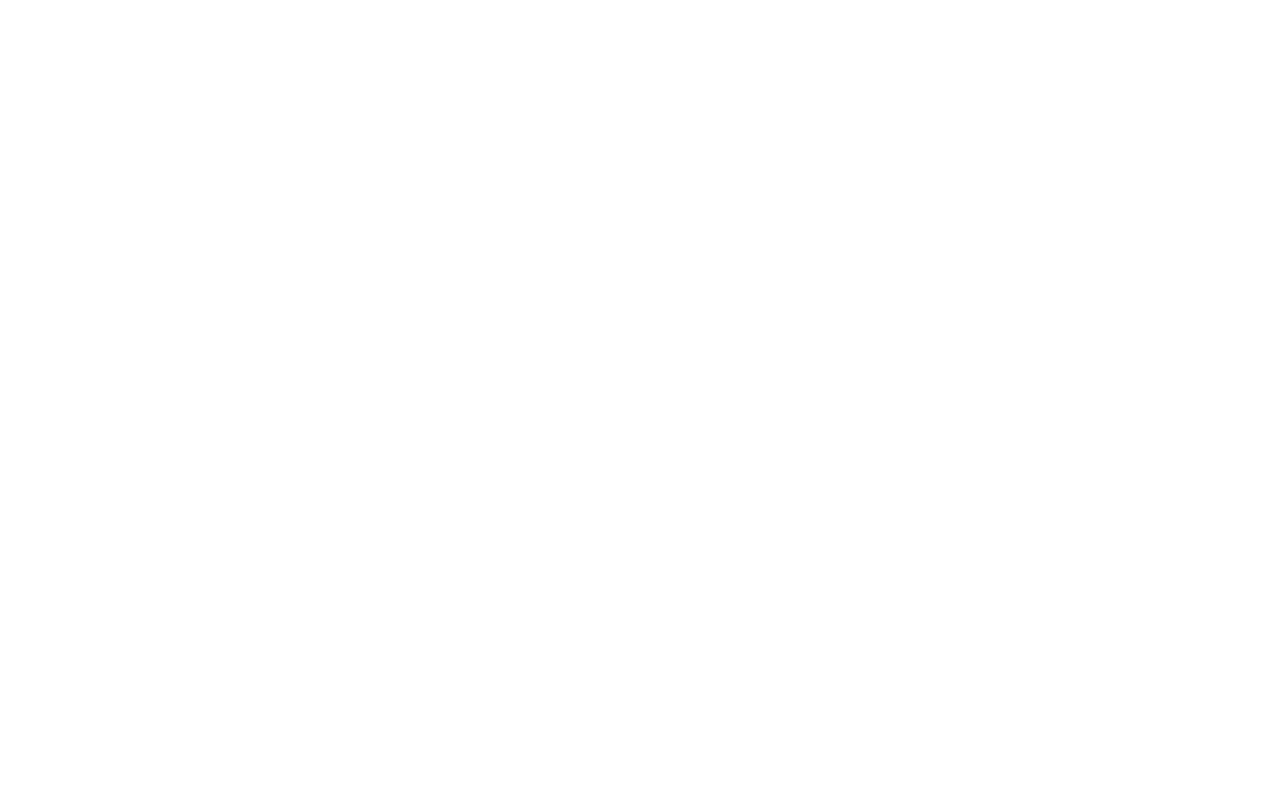
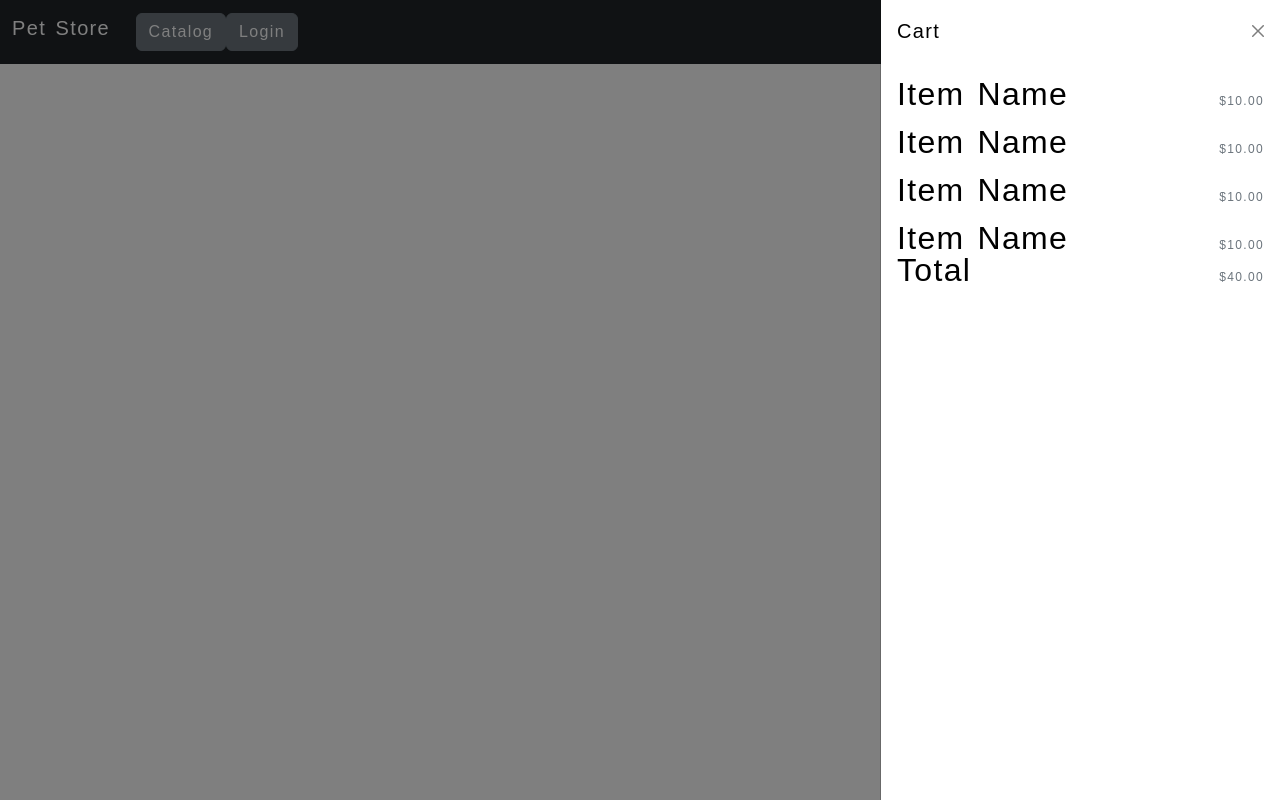
Before and after one commit to Benjamin-Lea/PetStore, a React (Create React App) app in the folder lists/: page /cart in a window 1280 px wide. Before the commit this address had no page. Built offline with nearby package versions, Linux system fonts and the light colour scheme.

Commit message:
Refactored the catalog page, Created Cart skeleton viewable at /cart for now. There is code for the interfacing with the cart next

```diff
--- a/lists/package.json
+++ b/lists/package.json
@@ -9,6 +9,7 @@
     "bootstrap": "^5.2.3",
     "datatables.net-dt": "^1.13.4",
     "react": "^18.2.0",
+    "react-bootstrap": "^2.7.2",
     "react-data-table-component": "^7.5.3",
     "react-dom": "^18.2.0",
     "react-router-dom": "^6.9.0",
--- a/lists/src/App.js
+++ b/lists/src/App.js
@@ -1,9 +1,12 @@
 // Information from https://reactrouter.com/en/main/start/examples
 import * as React from "react";
-import {Routes, Route, Outlet, Link } from "react-router-dom";
+import { Routes, Route, Outlet, Link } from "react-router-dom";
+import { Offcanvas, Button } from "react-bootstrap";
 import Admin from './admin/Admin.js';
 import Home from './home/Home.js';
 import Catalog from './Catalog/Catalog.js';
+import Cart from "./Cart/Cart.js";
+
 
 export default function App() {
   return (
@@ -13,6 +16,7 @@
           <Route index element={<Home />} />
           <Route path="/admin" element={<Admin />} />
           <Route path="/catalog" element={<Catalog />} />
+          <Route path="/cart" element={<Cart />} />
         </Route>
       </Routes>
     </div>
@@ -22,15 +26,37 @@
 function Layout() {
   return (
     <div>
-      <nav class="navbar navbar-expand navbar-dark bg-dark">
+      <nav class="navbar navbar-expand navbar-dark bg-dark sticky-top">
         <div class="container-fluid">
           <div>
             <Link to="/" class="navbar-brand" > Pet Store </Link>
-          <Link to="/catalog" class="btn btn-secondary"> Catalog </Link>
+            <Link to="/catalog" class="btn btn-secondary space-right2"> Catalog </Link>
+              <Link to="/admin" class="btn btn-secondary"> Login </Link>
           </div>
           <ul class="navbar-nav">
             <li class="nav-item">
-                <Link to="/admin" class="btn btn-secondary"> Login </Link>
+            <Button style={{ width: "3rem", height: "3rem", position: "relative" }} variant="outline-primary" className="rounded-circle bg-white">
+              <svg viewBox="0 0 24 24" fill="none" xmlns="http://www.w3.org/2000/svg">
+                <g id="SVGRepo_bgCarrier" stroke-width="0"></g>
+                <g id="SVGRepo_tracerCarrier" stroke-linecap="round" stroke-linejoin="round">
+                </g><g id="SVGRepo_iconCarrier">
+                  <path d="M4.78571 5H18.2251C19.5903 5 20.5542 6.33739 20.1225 7.63246L18.4558 12.6325C18.1836 13.4491 17.4193 14 16.5585 14H6.07142M4.78571 5L4.74531 4.71716C4.60455 3.73186 3.76071 3 2.76541 3H2M4.78571 5L6.07142 14M6.07142 14L6.25469 15.2828C6.39545 16.2681 7.23929 17 8.23459 17H17M17 17C15.8954 17 15 17.8954 15 19C15 20.1046 15.8954 21 17 21C18.1046 21 19 20.1046 19 19C19 17.8954 18.1046 17 17 17ZM11 19C11 20.1046 10.1046 21 9 21C7.89543 21 7 20.1046 7 19C7 17.8954 7.89543 17 9 17C10.1046 17 11 17.8954 11 19Z" stroke="#000000" stroke-width="1.5" stroke-linecap="round" stroke-linejoin="round"></path>
+                </g>
+              </svg>
+              <div
+                className="rounded-circle bg-danger d-flex justify-content-center align-items-center"
+                style={{
+                  color: "white",
+                  position: "absolute",
+                  width: "1.5rem",
+                  height: "1.5rem",
+                  bottom: "0",
+                  right: "0",
+                  transform: "translate(25%, 25%)"
+                }}
+                >3
+              </div>
+            </Button>
             </li>
           </ul>
         </div>
--- /dev/null
+++ b/lists/src/Cart/Cart.js
@@ -0,0 +1,59 @@
+import React, { Component } from 'react';
+import { Offcanvas } from 'react-bootstrap';
+import '../app.css';
+import 'bootstrap/dist/css/bootstrap.min.css';
+
+class Cart extends Component {
+    constructor() {
+        super();
+        this.state = {
+            open: true,
+            cart: {}
+        };
+    }
+
+    // our cart is stored in local storage as a dictionary (id, quantity)
+    componentDidMount() {
+        // get the cart from local storage
+        // var cart = JSON.parse(localStorage.getItem('cart'));
+    }
+
+    render() {
+        return(
+            <Offcanvas show={this.state.open} onHide={() => this.setState({ open: false })} placement="end">
+                <Offcanvas.Header closeButton>
+                    <Offcanvas.Title>Cart</Offcanvas.Title>
+                </Offcanvas.Header>
+                <Offcanvas.Body>
+                    <div className="d-flex flex-column" style={{ gap: "1rem" }}>
+                        <div className="d-flex justify-content-between align-items-baseline">
+                            <span className="fs-2">Item Name</span>
+                            <span className="ms-2 text-muted"> $10.00</span>
+                        </div>
+                        <div className="d-flex justify-content-between align-items-baseline">
+                            <span className="fs-2">Item Name</span>
+                            <span className="ms-2 text-muted"> $10.00</span>
+                        </div>
+                        <div className="d-flex justify-content-between align-items-baseline">
+                            <span className="fs-2">Item Name</span>
+                            <span className="ms-2 text-muted"> $10.00</span>
+                        </div>
+                        <div className="d-flex justify-content-between align-items-baseline">
+                            <span className="fs-2">Item Name</span>
+                            <span className="ms-2 text-muted"> $10.00</span>
+                            </div>
+                    </div>
+                    <div className="d-flex flex-column" style={{ gap: "1rem" }}>
+                        <div className="d-flex justify-content-between align-items-baseline">
+                            <span className="fs-2">Total</span>
+                            <span className="ms-2 text-muted"> $40.00</span>
+                        </div>
+                    </div>
+                </Offcanvas.Body>
+            </Offcanvas>
+        )
+    }
+
+}
+
+export default Cart;
--- a/lists/src/Catalog/Catalog.css
+++ b/lists/src/Catalog/Catalog.css
@@ -13,4 +13,5 @@
     align-items: left;
     justify-content: space-around;
     width: 100vw;
+    padding: 10px;
   }
--- a/lists/src/Catalog/Catalog.js
+++ b/lists/src/Catalog/Catalog.js
@@ -1,14 +1,15 @@
 import React, { Component } from 'react';
+import { Col, Row, InputGroup, Form } from 'react-bootstrap';
 import '../app.css';
 import './Catalog.css';
 import 'bootstrap/dist/css/bootstrap.min.css';
-import DataTable from 'react-data-table-component';
+import StoreItem from './StoreItem';
 
 const columns = [
     {
         name: 'Name',
         selector: row => row.name,
-        width: "auto",
+
     },
     {
         name: 'Price',
@@ -20,8 +21,7 @@
     },
     {
         name: 'Image',
-        selector: row => row.imageURL,
-        // show image in table
+        Cell: props => (<img src={props.row.imageURL} alt="pet" />)
 
     },
     {
@@ -54,10 +54,10 @@
 
     componentDidMount() {
         fetch('/catalogData')
-          .then(response => response.json())
-          .then(responseData => {
-            this.setState({ data: responseData });
-          })
+            .then(response => response.json())
+            .then(responseData => {
+                this.setState({ data: responseData });
+            })
     }
 
     updateFilter(event) {
@@ -67,25 +67,35 @@
     render() {
         return (
             <div className='Catalog'>
-                <input type="text" value={this.state.filterText} placeholder="Search..." onChange={this.updateFilter.bind(this)} />
-                <DataTable
-                    columns={columns}
-                    data={this.state.data.filter((item) => {
-                        if (this.state.filterText === "") {
+                <InputGroup size="lg" className='InputGroup'>
+                    <Form.Control
+                        aria-label="Large"
+                        aria-describedby="inputGroup-sizing-sm"
+                        value={this.state.filterText}
+                        placeholder="Search..."
+                        onChange={this.updateFilter.bind(this)}
+                    />
+                </InputGroup>
+                <Row md={2} lg={3} xl={4} className="g-3">
+                    {this.state.data.filter((item) => {
+                        if (this.state.filterText === "")
                             return item;
-                        } else if (
+                        else if (
                             item.name.toLowerCase().includes(this.state.filterText.toLowerCase())
                             || item.price == this.state.filterText
                             || item.type.toLowerCase().includes(this.state.filterText.toLowerCase())
                             || item.species.toLowerCase().includes(this.state.filterText.toLowerCase())
                             || item.breed.toLowerCase().includes(this.state.filterText.toLowerCase())
-                            || item.age ==  this.state.filterText
+                            || item.age == this.state.filterText
                             || item.gender.toLowerCase().includes(this.state.filterText.toLowerCase())
-                        ) {
+                        )
                             return item;
-                        }
-                    })}
-                />
+                    }).map(item => (
+                        <Col key={item.id}>
+                            <StoreItem item={item} />
+                        </Col>
+                    ))}
+                </Row>
             </div>
         )
     }
--- /dev/null
+++ b/lists/src/Catalog/StoreItem.js
@@ -0,0 +1,76 @@
+import React, { Component } from 'react';
+import { Card, Button } from "react-bootstrap";
+import 'bootstrap/dist/css/bootstrap.min.css';
+
+
+class StoreItem extends Component {
+    constructor(props) {
+        super(props);
+        this.state = {
+            item: props.item,
+            quantity: 0
+        }
+    }
+
+    increaseCartQuantity(id) {
+        this.setState({ quantity: this.state.quantity + 1 });
+        console.log(this.state.quantity);
+    }
+
+    decreaseCartQuantity(id) {
+        if (this.state.quantity <= 1) {
+            this.removeFromCart(id);
+        }
+        else {
+            this.setState({ quantity: this.state.quantity - 1 });
+        }
+        console.log(this.state.quantity);
+    }
+
+    removeFromCart(id) {
+        this.setState({ quantity: 0 });
+        console.log(this.state.quantity);
+    }
+
+    render() {
+        return (
+            <Card>
+                <Card.Img
+                    variant="top"
+                    src={this.state.item.imageURL}
+                    height="200px"
+                    style={{ objectFit: "cover" }}
+                />
+                <Card.Body className="d-flex flex-column">
+                    <Card.Title className="d-flex justify-content-between align-items-baseline mb-4" >
+                        <span className="fs-2"> {this.state.item.name}</span>
+                        <span className="ms-2 text-muted"> ${this.state.item.price}</span>
+                    </Card.Title>
+                    <div className="mt-auto">
+                        {/* Add to cart button section */}
+                        {this.state.quantity === 0 ? (
+                            <Button className="w-100" onClick={this.increaseCartQuantity.bind(this)}>
+                                + Add To Cart
+                            </Button>
+                        ) : (
+                            <div className="d-flex align-items-center flex-column" style={{ gap: ".5rem" }}>
+                                <div className="d-flex align-items-center justify-content-center" style={{ gap: ".5rem" }} >
+                                    {this.state.item.type === "supply" ? (<Button onClick={this.decreaseCartQuantity.bind(this)}>-</Button>) : null}
+                                    <div>
+                                        <span className="fs-3">{this.state.quantity}</span> in cart
+                                    </div>
+                                    {this.state.item.type === "supply" ? (<Button onClick={this.increaseCartQuantity.bind(this)}>+</Button>) : null}
+                                </div>
+                                <Button onClick={this.removeFromCart.bind(this)} variant="danger" size="sm" >
+                                    Remove
+                                </Button>
+                            </div>
+                        )}
+                    </div>
+                </Card.Body>
+            </Card>
+        );
+    }
+}
+
+export default StoreItem;
```
Also changed, not shown: lists/src/Cart/CartInterface.js (added, +38 -0 lines), lists/src/Cart/Cart.css (added), 2 other files (tests, documents, lock files or other folders). Lines whose indentation alone changed are shown as unchanged.
